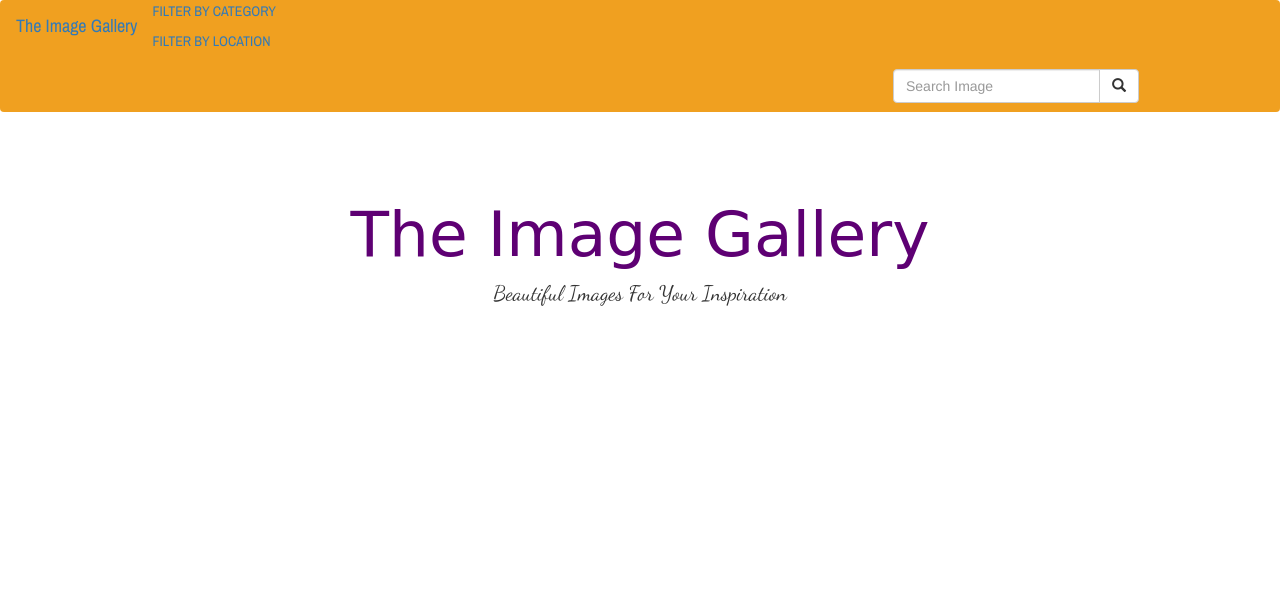
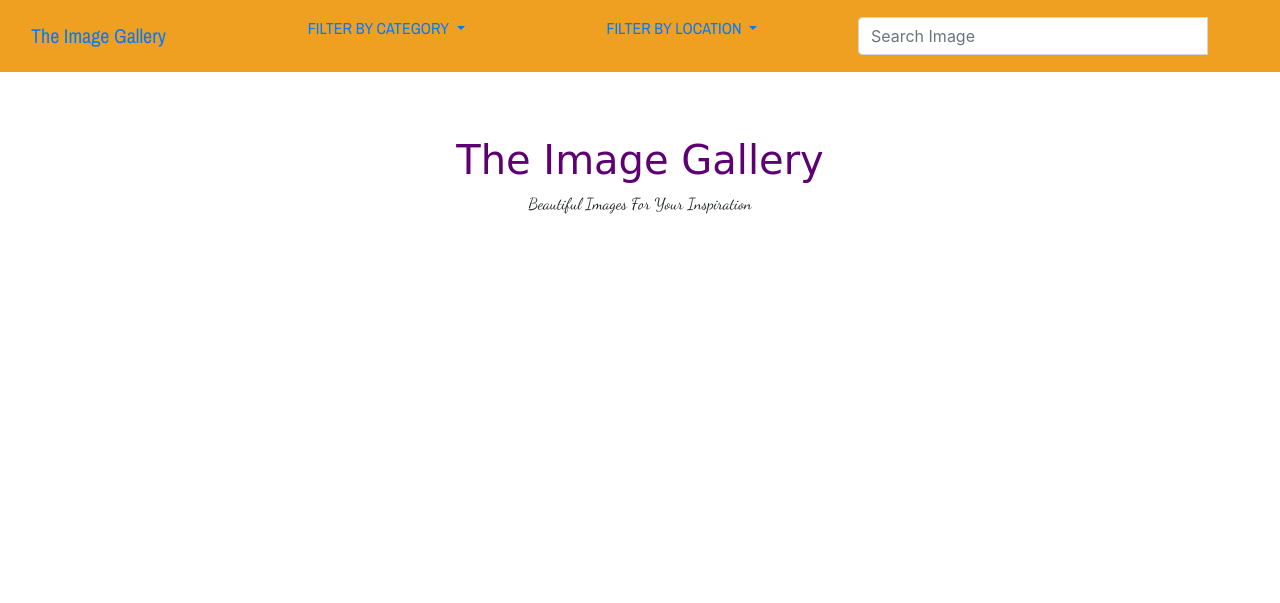
Before and after one commit to melisamalala/gallery, a Django app: page / in a window 1280 px wide. Shown: the top 603 px of the page. Run offline with Django 3.2, Linux system fonts and the light colour scheme; data that the repository does not hold is empty; some libraries are stand-ins or nearby versions; some web fonts are replaced.

Commit message:
Updated requirements

```diff
--- a/galleryimages/settings.py
+++ b/galleryimages/settings.py
@@ -62,6 +62,7 @@ ALLOWED_HOSTS = config('ALLOWED_HOSTS', cast=Csv())
 INSTALLED_APPS = [
     'newsimage',
     'bootstrap3',
+    'bootstrap4',
     'django.contrib.admin',
     'django.contrib.auth',
     'django.contrib.contenttypes',
--- a/newsimage/templates/base.html
+++ b/newsimage/templates/base.html
@@ -1,4 +1,4 @@
-{% load bootstrap3 %}
+{% load bootstrap4 %}
 {% load static%}
 <!DOCTYPE html>
 <html>
--- a/newsimage/templates/index.html
+++ b/newsimage/templates/index.html
@@ -14,20 +14,34 @@
 </div>
 </div>
 
-<div class="row">
 
-<div class="col-md-6 col-lg-4 col-sm-6">
-<section id="imagestoedit">
+
+<div class="container">
+
+<div class="card-columns">
 
     {% for image in pictures %}
-      <img src="{{image.image.url}}"
+  <div class="card border-secondary">
+   <img src="{{image.image.url}}"
            data-target="#imageModal{{image.id}}" data-toggle="modal"
-           alt="" class="img-fluid" id="eachimage" style="height:600px;width:500px;">
-    {% endfor %}
-  </section>
-
+           alt="" class="img-fluid" id="eachimage" size="100px200">
+    <!--<div class="card-body">-->
+      <!--<h5 class="card-title">{{image.name}}</h5>-->
+      <!--<p class="card-text">{{image.description}}</p>-->
+    <!--</div>-->
+  </div>
+     {% endfor %}
 </div>
 </div>
+
+
+
+
+
+
+
+
+
 
   <!--modal-->
     {% for image in pictures %}
--- a/newsimage/views.py
+++ b/newsimage/views.py
@@ -5,15 +5,12 @@ from django.http  import HttpResponse, Http404
 # Views
 tags = tags.objects.all()
 
-
 def home_images(request):
     # Display all images here:
 
     # images = Image.objects.all()
 
     locations = Location.objects.all()
-
-
 
     if request.GET.get('location'):
         pictures = Image.filter_by_location(request.GET.get('location'))
--- a/requirements.txt
+++ b/requirements.txt
@@ -3,6 +3,7 @@ confusable-homoglyphs==3.2.0
 dj-database-url==0.5.0
 Django==1.11
 django-bootstrap3==11.0.0
+django-bootstrap4==0.0.7
 django-heroku==0.3.1
 django-registration==2.4.1
 gunicorn==19.9.0
```
